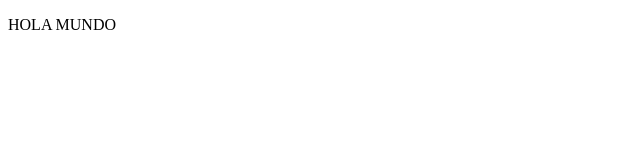
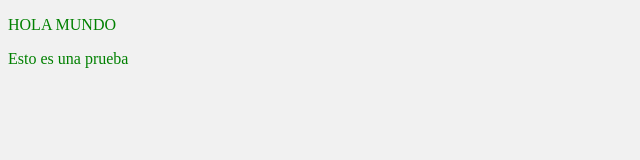
Before and after one commit to raul-ram/demo, a plain HTML site: page index.html in a window 1280 px wide. Shown: the whole page, without its empty margins (0-640 px from the left). Drawn offline with Linux system fonts and the light colour scheme.

Commit message:
agregando estilo

```diff
--- a/index.html
+++ b/index.html
@@ -2,8 +2,20 @@
 <html>
 <head>
 	<title>Mi proyecto</title>
+	<style type="text/css">
+		body{
+			background-color: #f1f1f1;
+		}
+		p{
+			color: green;
+		}
+	</style>
 </head>
 <body>
+
 	<P>HOLA MUNDO</P>
+
+	<p>Esto es una prueba</p>
+
 </body>
 </html>
```
